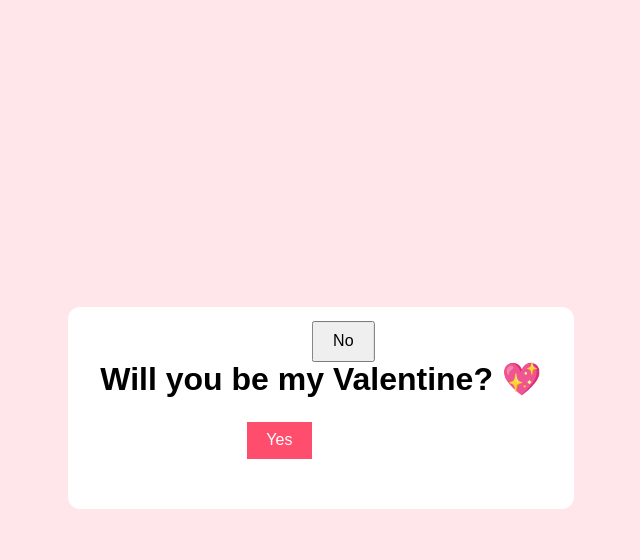
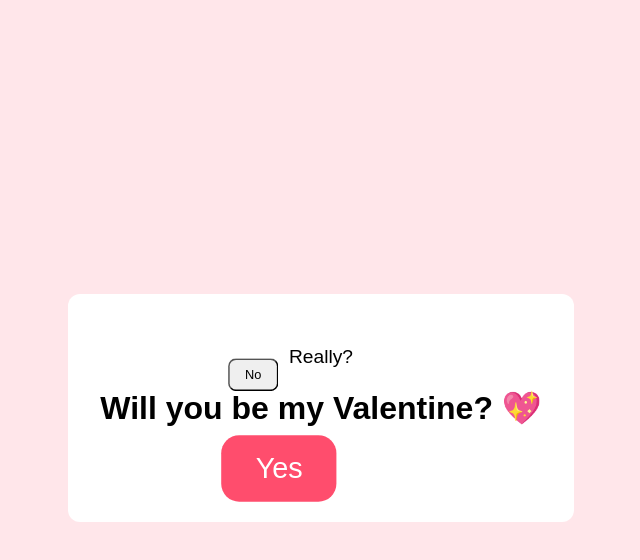
Before and after one commit to waleed-akram420/valentines, a plain HTML site: page index.html in a window 1280 px wide. Both pictures are taken after a click on the button "No". Shown: the whole page, without its empty margins (319-959 px from the left). Drawn offline with nearby package versions, Linux system fonts and the light colour scheme.

Commit message:
valentine prank

```diff
--- a/index.html
+++ b/index.html
@@ -7,14 +7,14 @@
 </head>
 <body>
   <div class="card">
+    <p id="result"></p>
     <h1>Will you be my Valentine? 💖</h1>
     <div class="buttons">
       <button id="yes">Yes</button>
       <button id="no">No</button>
     </div>
-    <p id="result"></p>
   </div>
 
-  <script src="script.js"></script>
+  <script src="script.js"></script><script src="https://cdn.jsdelivr.net/npm/canvas-confetti@1.6.0/dist/confetti.browser.min.js"></script>
 </body>
 </html>
--- a/script.js
+++ b/script.js
@@ -2,12 +2,41 @@ const yes = document.getElementById("yes");
 const no = document.getElementById("no");
 const result = document.getElementById("result");
 
+let yesScale = 1;
+let noScale = 1;
+let noClickCount = 0;
+
+const messages = [
+  "Really?",
+  "Come on…",
+  "You sure? 🥹",
+  "Fine, keep pressing!",
+  "I give up… 😔",
+  "No?"
+];
+
 yes.onclick = () => {
   result.textContent = "YAY 💕 You’re my Valentine!";
+
+  confetti({
+    particleCount: 150,
+    spread: 70,
+    origin: { y: 0.6 },
+  });
 };
 
-no.onmouseover = () => {
-  const x = Math.random() * 200 - 100;
-  const y = Math.random() * 200 - 100;
-  no.style.transform = `translate(${x}px, ${y}px)`;
+no.onclick = () => {
+  // Move & shrink NO button
+  const x = Math.random() * 400 - 300;
+  const y = Math.random() * 400 - 300;
+  noScale = Math.max(0.1, noScale - 0.2);
+  no.style.transform = `translate(${x}px, ${y}px) scale(${noScale})`;
+
+  // Show next funny message
+  result.textContent = messages[Math.min(noClickCount, messages.length - 1)];
+  noClickCount++;
+
+  // Grow YES button
+  yesScale += 0.8;
+  yes.style.transform = `scale(${yesScale})`;
 };
--- a/style.css
+++ b/style.css
@@ -21,11 +21,22 @@ body {
   }
 
   #yes {
+    border-radius: 10px;
     background: #ff4d6d;
     color: white;
     border: none;
+    position: relative;
+    z-index: 5;
   }
 
   #no {
+    border-radius: 10px;
     position: relative;
   }
+
+  #result {
+    font-size: 1.2rem;
+    text-align: center;
+    position: relative;
+    z-index: 10; /* higher than YES button */
+  }
```
Also changed, not shown: 1 other file.
